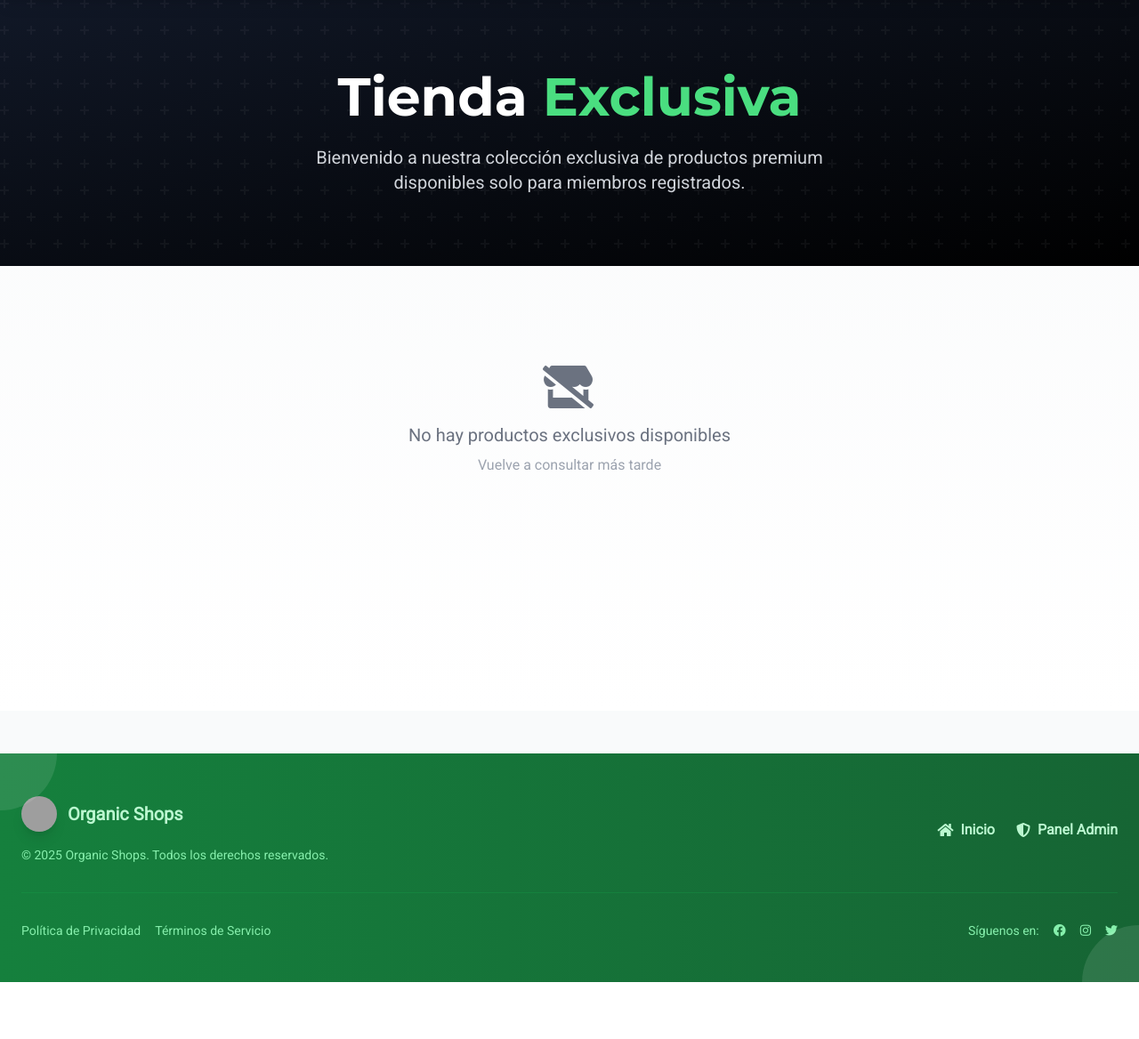
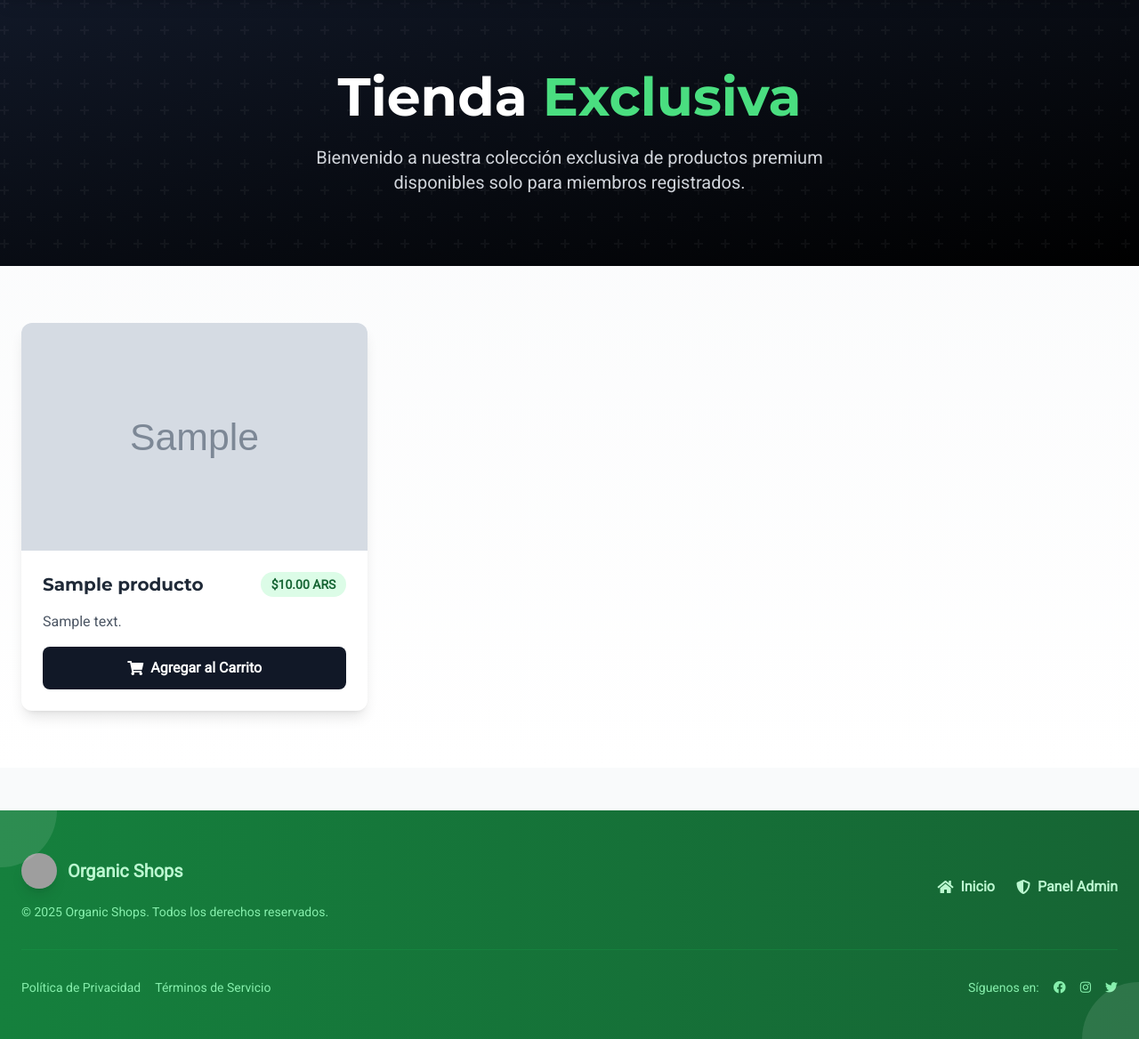
Before and after one commit to Faqsabalero/Organicv4, a Django app: page /tienda-oculta/ in a window 1280 px wide. Shown: the part 65-1233 px from the top of the page at 89% size. Before the commit the page ends 1169 px from the top, so only its background shows below. Run offline with Django 5.2, Linux system fonts and the light colour scheme; a user stored in the database is signed in; tables that the repository leaves empty hold one stand-in row (values such as "Sample post"); grey boxes marked "Sample" are stand-in pictures; some libraries are stand-ins or nearby versions; grey boxes are pictures that could not be loaded.

Commit message:
Fix product visibility: separate normal and exclusive products

```diff
--- a/core/templates/core/tienda_oculta.html
+++ b/core/templates/core/tienda_oculta.html
@@ -24,7 +24,7 @@
 <!-- Products Grid -->
 <section class="max-w-7xl mx-auto px-6 py-16">
     <div class="grid grid-cols-1 md:grid-cols-3 gap-8">
-        {% for producto in productos_exclusivos %}
+        {% for producto in productos %}
         <div class="group bg-white rounded-xl shadow-lg overflow-hidden flex flex-col transform transition-all duration-300 hover:-translate-y-2 hover:shadow-2xl">
             <div class="relative overflow-hidden">
                 <img src="{{ producto.imagen_url }}"
--- a/core/views.py
+++ b/core/views.py
@@ -64,7 +64,8 @@ def editar_producto_view(request, producto_id):
 
 def home_view(request):
     """Vista de la página principal."""
-    productos = Producto.objects.all()
+    # Mostrar solo productos no exclusivos en la tienda normal
+    productos = Producto.objects.filter(es_exclusivo=False)
     return render(request, 'core/home.html', {'productos': productos})
 
 class CustomLoginView(LoginView):
@@ -200,7 +201,9 @@ def cambiar_estado_asignacion(request, asignacion_id):
 @login_required
 def tienda_oculta_view(request):
     """Vista de la tienda oculta."""
-    return render(request, 'core/tienda_oculta.html')
+    # Mostrar solo productos exclusivos en la tienda oculta
+    productos = Producto.objects.filter(es_exclusivo=True)
+    return render(request, 'core/tienda_oculta.html', {'productos': productos})
 
 def contact_view(request):
     """Vista de contacto."""
```
